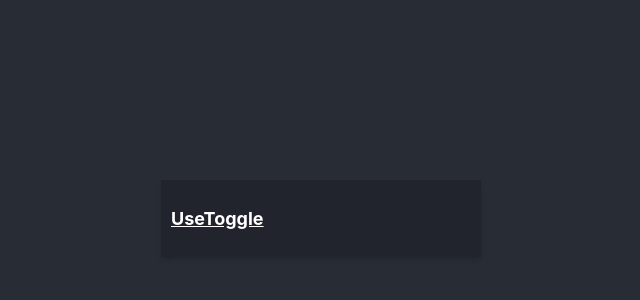
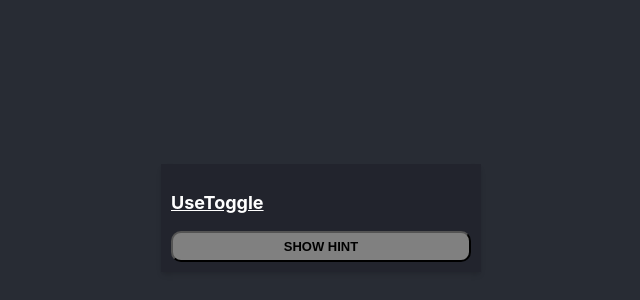
Before and after one commit to BuntyBru/custom-hooks-ts, a React (Create React App) app: page / in a window 1280 px wide. Shown: the part 182-482 px from the top of the page, without its empty margins (319-959 px from the left). Built offline with nearby package versions, Linux system fonts and the light colour scheme.

Commit message:
use toggle usecase

```diff
--- a/src/components/UseToggleComponent.tsx
+++ b/src/components/UseToggleComponent.tsx
@@ -1,11 +1,24 @@
 import React from "react";
+import styled from "styled-components";
 
-import { Card } from "../styles/Cards";
+import { Card, StyledButton } from "../styles/CommonStyles";
+import useToggle from "../hooks/useToggle";
+
+const StyledHint = styled.p`
+  font-size: 12px;
+  font-weight: 600;
+`;
 
 const UseToggleComponent = () => {
+  const [showHint, setShowHint] = useToggle();
   return (
     <Card>
       <h3>UseToggle</h3>
+      <StyledButton onClick={setShowHint}>Show hint</StyledButton>
+
+      {showHint ? (
+        <StyledHint>useToggle hook toggles the boolean value</StyledHint>
+      ) : null}
     </Card>
   );
 };
--- a/hooks/useToggle.tsx
+++ b/src/hooks/useToggle.tsx
@@ -1,6 +1,6 @@
-import React, { useCallback, useState } from "react";
+import { useCallback, useState } from "react";
 
-const useToggle = (initialValue: boolean = false) => {
+const useToggle = (initialValue: boolean = false): [boolean, any] => {
   const [show, setShow] = useState<boolean>(initialValue);
   const toggle = useCallback((): void => setShow((show) => !show), []);
   return [show, toggle];
--- a/src/styles/Cards.tsx
+++ b/src/styles/CommonStyles.tsx
@@ -14,3 +14,13 @@ export const Card = styled.div`
     text-decoration: underline;
   }
 `;
+
+export const StyledButton = styled.button`
+  background: grey;
+  padding: 6px;
+  font-size: 13px;
+  font-weight: 900;
+  border-radius: 10px;
+  text-transform: uppercase;
+  outline: none;
+`;
```
